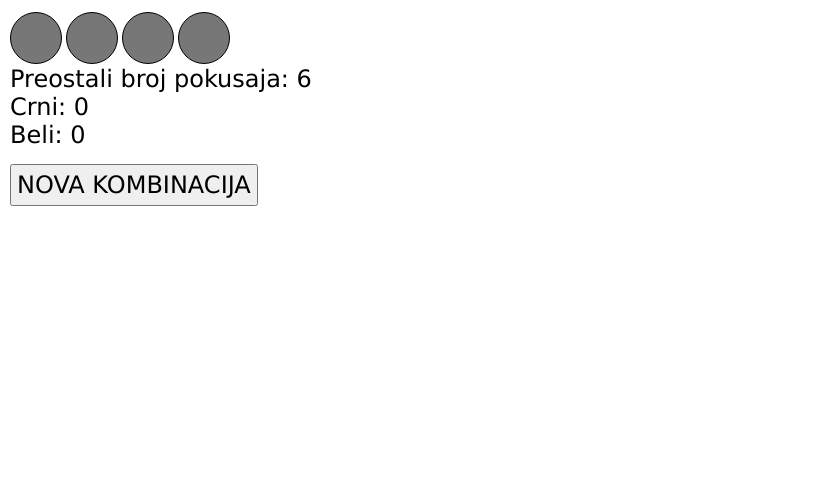
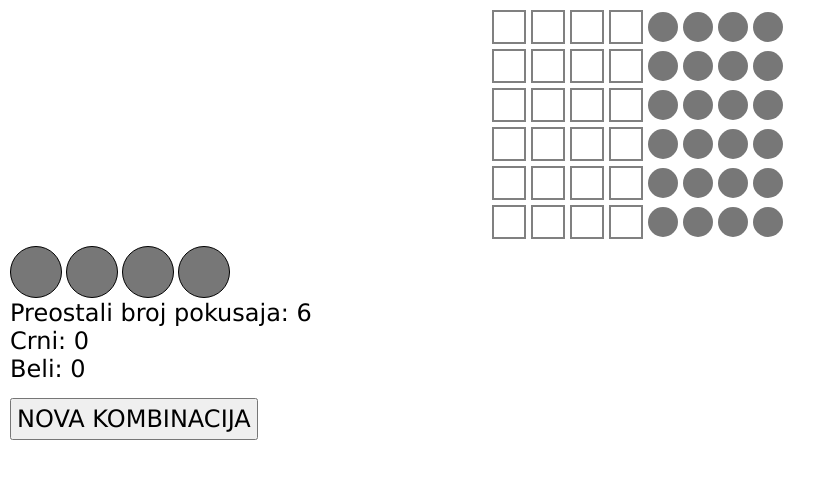
Before and after one commit to KoraSystemPro/grupa-18-30, a PHP site: page / in a window 1280 px wide. Shown: the top 479 px of the page, without its empty margins (0-836 px from the left). Run offline with PHP 8.4, Linux system fonts and the light colour scheme.

Commit message:
Dodata nedelja 13.12.2020.

```diff
--- a/3. godina/04. JS obnavljanje/03. Mastermind/index.html
+++ b/3. godina/04. JS obnavljanje/03. Mastermind/index.html
@@ -5,6 +5,9 @@
         <link rel="stylesheet" type="text/css" href="style.css">
     </head>
     <body onload="ispisi()">
+        <div id="igra">
+            <div id="memorija"></div>
+
             <div class="red_dugmadi" id="sakriven_red">
                 <div class="dgm_k" id="dgm_k1"></div>
                 <div class="dgm_k" id="dgm_k2"></div>
@@ -36,6 +39,7 @@
             <button id="oceni">
                 OCENJIVANJE
             </button>
+        </div>
 
         <script src="script.js"></script>
     </body>
--- a/3. godina/04. JS obnavljanje/03. Mastermind/script.js
+++ b/3. godina/04. JS obnavljanje/03. Mastermind/script.js
@@ -124,6 +124,8 @@ function novaKombinacija(){
 }
 
 function ispisi(){
+    // Ispisuje sva polja koja cemo koristiti za pamcenje pokusaja
+    nacrtajPolja();
     // Kombinacija
     document.getElementById("kombinacija").innerHTML = "Kombinacija: ";
     for(i = 0; i < 4; i++){
@@ -137,6 +139,38 @@ function ispisi(){
     document.getElementById("beli").innerHTML = "Beli: " + beli;
 }
 
+function nacrtajPolja(){
+    let div_tabela = document.getElementById("memorija");
+
+    for(let i = 0; i < max_br_pokusaja; i++){
+        let div_red = document.createElement("div");
+        div_red.classList.add("red", "flex-red");
+
+        let div_pokusaj = document.createElement("div");
+        div_pokusaj.classList.add("pokusaj", "flex-red");
+
+        let div_resenje = document.createElement("div");
+        div_resenje.classList.add("resenje", "flex-red");
+
+        for(let j = 0; j < 4; j++){
+            // Kreira polja od pokusaja i dodaje ih na div_pokusaj
+            let div_pokusaj_polje = document.createElement("div");
+            div_pokusaj_polje.classList.add("pokusaj-polje");
+            div_pokusaj.appendChild(div_pokusaj_polje);
+
+            // Kreira polja od resenja i dodaje ih na div_resenje
+            let div_resenje_polje = document.createElement("div");
+            div_resenje_polje.classList.add("resenje-polje");
+            div_resenje.appendChild(div_resenje_polje);
+
+        }
+        div_red.appendChild(div_pokusaj);
+        div_red.appendChild(div_resenje);
+
+        div_tabela.appendChild(div_red);
+    }
+}
+
 // Pozivam funkciju za generisanje kombinacije
 document.getElementById("nova-kombinacija").addEventListener("click", novaKombinacija);
 // Pozivamo funkciju za proveru
--- a/3. godina/04. JS obnavljanje/03. Mastermind/style.css
+++ b/3. godina/04. JS obnavljanje/03. Mastermind/style.css
@@ -48,3 +48,29 @@ button {
 #oceni{
     display: none;
 }
+
+.red {
+    margin-bottom: 5px;
+}
+
+.pokusaj-polje{
+    border: 2px solid gray;
+    width: 30px;
+    height: 30px;
+    margin-right: 5px;
+}
+
+.resenje-polje{
+    background-color: #777777;
+    border-radius: 50%;
+    width: 30px;
+    height: 30px;
+    margin-right: 5px;
+}
+
+.flex-red{
+    display: flex;
+    flex-direction: row;
+    justify-content: center;
+    align-items: center;
+}
```
Also changed, not shown: 3. godina/04. JS obnavljanje/03. Mastermind/sablon.png (added). Lines whose indentation alone changed are shown as unchanged.
